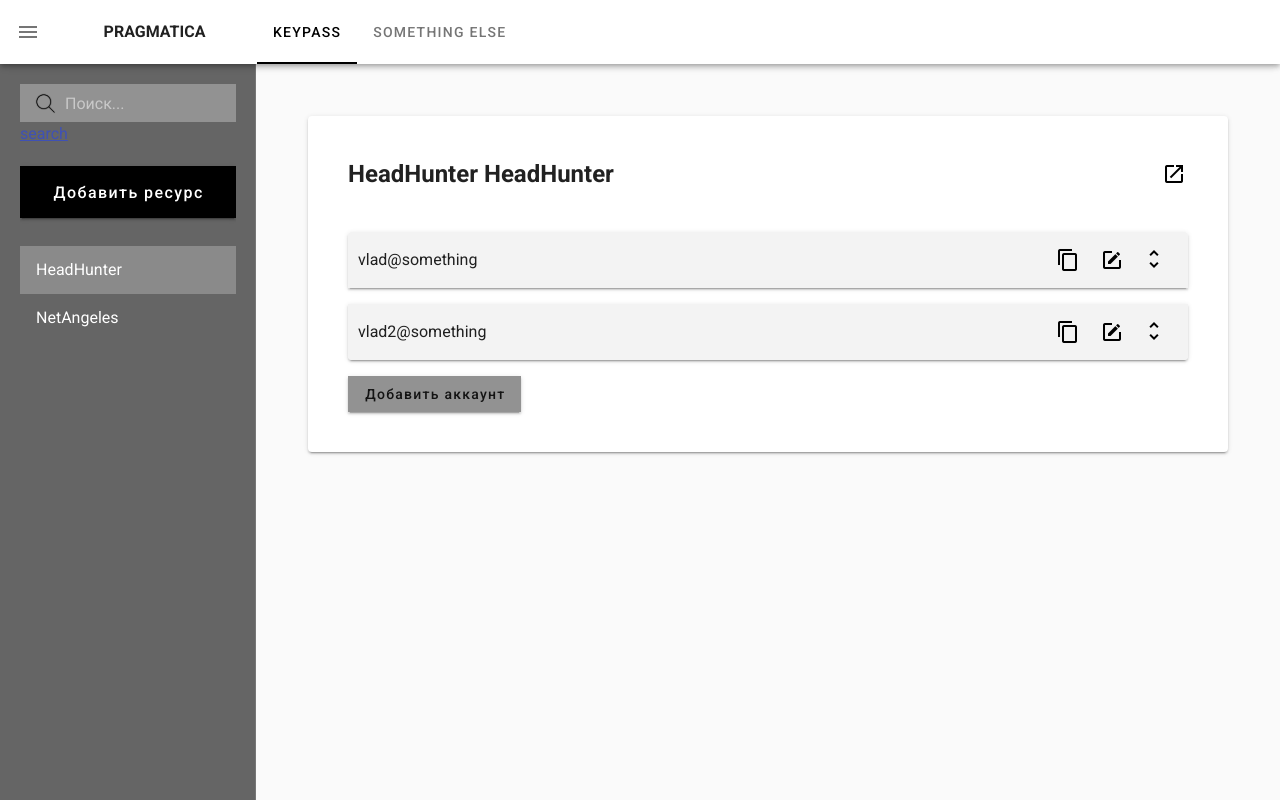
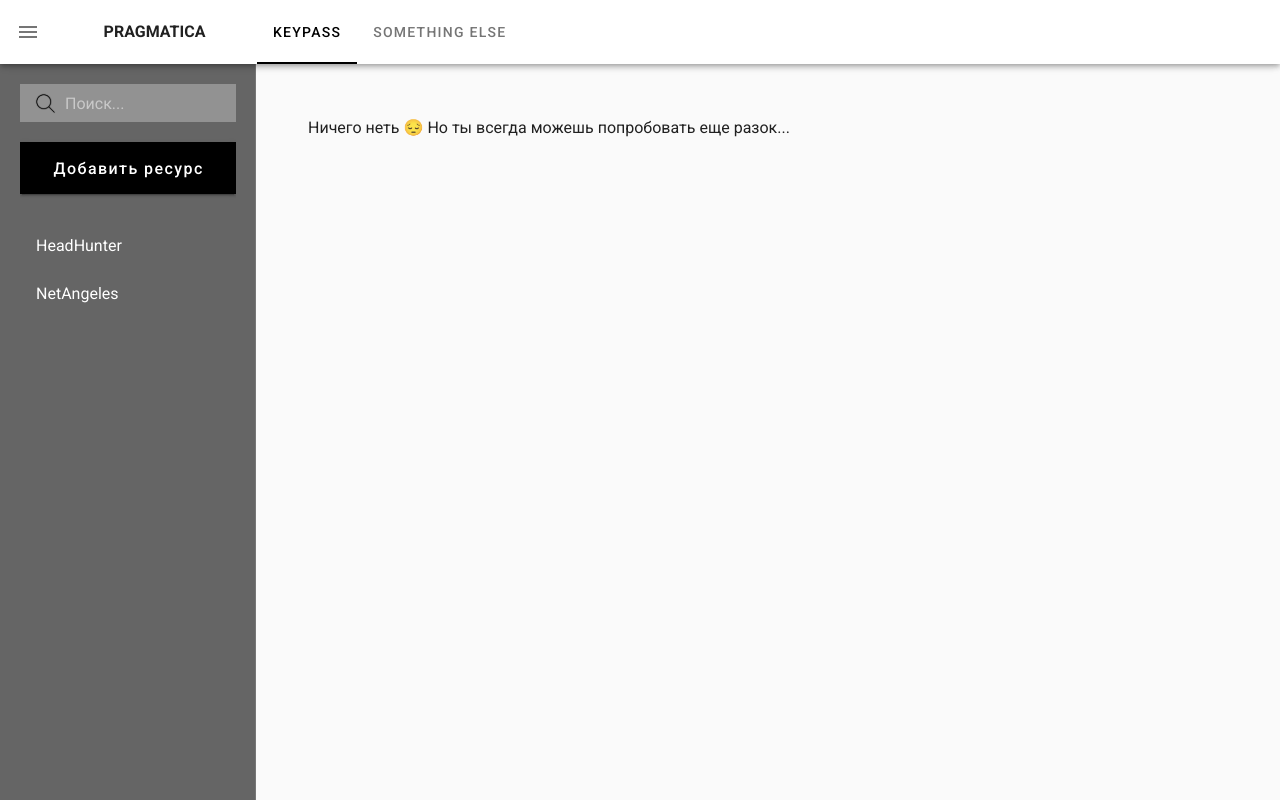
Before and after one commit to UgaraRada/forTest, a Nuxt app: page /KeyPass/HeadHunter in a window 1280 px wide. Built offline with nearby package versions, Linux system fonts and the light colour scheme.

Commit message:
finished search

```diff
--- a/components/modal/ModalAddAccaunt.vue
+++ b/components/modal/ModalAddAccaunt.vue
@@ -56,6 +56,9 @@
 <script>
 import uniqid from 'uniqid'
 export default {
+  props: {
+    group: String
+  },
   data () {
     return {
       login: '',
@@ -74,7 +77,7 @@
       const addData = {
         id: uniqid(),
         login: this.login,
-        group: this.router,
+        group: this.group,
         description: this.description,
         password: this.password
       }
--- a/components/modal/ModalAddPlatform.vue
+++ b/components/modal/ModalAddPlatform.vue
@@ -56,9 +56,9 @@
     }
   },
   computed: {
-    router () {
-      return this.$route.params.id
-    }
+    // router () {
+    //   return this.$route.params.id
+    // }
   },
 
   methods: {
--- a/components/modal/ModalEditPass.vue
+++ b/components/modal/ModalEditPass.vue
@@ -17,7 +17,7 @@
       <div class="form_fields-input-wrapper">
         <input
           id="newPass"
-          v-model="userData.password"
+          v-model="password"
           type="text"
           class="form_fields-input"
           autocomplete="off"
@@ -84,28 +84,33 @@
       return this.editUser
     },
     comparePass () {
-      return this.userData.password === this.confirmPass
+      return this.password === this.confirmPass
     }
   },
 
   methods: {
     submitForm () {
       if (this.comparePass) {
+        this.userData.password = this.password
         this.$store.commit('keyPass/editPassword', this.userData)
         this.closeModal()
-        this.confirmPass = ''
         this.errorPass = false
       } else { this.errorPass = true }
     },
     closeModal () {
       this.$emit('modalEditVisible', false)
+      this.clearFields()
     },
     createPassword () {
-      this.userData.password = this.generatorPass.generate({
+      this.password = this.generatorPass.generate({
         length: 14,
         numbers: true
       })
-      this.confirmPass = this.userData.password
+      this.confirmPass = this.password
+    },
+    clearFields () {
+      this.password = ''
+      this.confirmPass = ''
     }
   }
 }
--- a/layouts/default.vue
+++ b/layouts/default.vue
@@ -13,7 +13,7 @@
       <v-tabs
         color="black"
       >
-        <v-tab nuxt to="/KeyPass/HeadHunter">
+        <v-tab nuxt :to="keyPassLink">
           Keypass
         </v-tab>
         <v-tab nuxt to="/">
@@ -37,6 +37,11 @@
     return {
       drawer: false
     }
+  },
+  computed: {
+    keyPassLink () {
+      return this.$store.getters['keyPass/platforms'][0].to
+    }
   }
 }
 </script>
--- a/layouts/keyPass.vue
+++ b/layouts/keyPass.vue
@@ -11,14 +11,12 @@
     >
       <div class="input-search-wrapper mb-5">
         <input
+          v-model="search"
           type="text"
           class="nav-drawer_input-search"
           placeholder="Поиск..."
           @click="goToSearch"
         >
-        <nuxt-link nuxt to="/KeyPass/Search">
-          search
-        </nuxt-link>
       </div>
       <v-btn
         block
@@ -66,7 +64,7 @@
       <v-tabs
         color="black"
       >
-        <v-tab nuxt>
+        <v-tab nuxt to="/KeyPass/">
           Keypass
         </v-tab>
         <v-tab nuxt to="/">
@@ -90,12 +88,21 @@
     return {
       clipped: false,
       drawer: true,
-      modalAddPlatformVisible: false
+      modalAddPlatformVisible: false,
+      search: ''
     }
   },
   computed: {
     platforms () {
       return this.$store.getters['keyPass/platforms']
+    },
+    keyPassLink () {
+      return this.$store.getters['keyPass/platforms'][0].to
+    }
+  },
+  watch: {
+    search () {
+      this.$store.commit('keyPass/serchData', this.search)
     }
   },
   methods: {
@@ -103,7 +110,7 @@
       this.modalAddPlatformVisible = false
     },
     goToSearch () {
-      this.$router.push('/KeyPass/HeadHunter')
+      this.$router.push('/KeyPass/Search')
     }
   }
 }
--- a/pages/KeyPass/_id.vue
+++ b/pages/KeyPass/_id.vue
@@ -1,21 +1,35 @@
 <template>
-  <div>
-    <div v-if="$route.params.id === 'search'">
-      hello from search
-    </div>
-    <v-card class="ma-10 pa-10">
+  <div class="pa-10">
+    <h2 v-if="searchPage" class="mb-5">
+      Результаты поиска:
+    </h2>
+    <p v-if="!showSearchData">
+      Для поиска введите минимум {{ 3 - searchValue.length }} символ{{ 3 - searchValue.length === 1 ? '' : 'а' }}...
+    </p>
+    <p v-else-if="!Object.keys(platformsData).length">
+      Ничего неть &#128532; Но ты всегда можешь попробовать еще разок...
+    </p>
+    <div
+      v-if="showSearchData"
+      class="card-wrapper"
+    >
+      <v-card
+        v-for="(it, i) in platformsData"
+        :key="i"
+        class="pa-10 mb-5"
+      >
         <div class="card_header mb-10">
           <h2 class="mr-auto">
-          {{ $route.params.id }}
-          {{ router }}
+            {{ platformsData[i].name }}
           </h2>
           <v-btn
-          :href="platformData.link"
+            :href="platformsData[i].link"
             link
             icon
             color="black"
             class="card_header-link"
             tile
+            target="_blank"
           >
             <v-icon>
               mdi-open-in-new
@@ -26,21 +40,21 @@
           multiple
         >
           <v-expansion-panel
-          v-for="(it,i) in platformData.data"
+            v-for="(item,index) in platformsData[i].data"
             id="card_item"
-          :key="i"
+            :key="index"
             class="card_item mb-4"
           >
             <div class="card_item-header">
               <div class="mr-auto">
-              {{ it.login }}
+                {{ item.login }}
               </div>
               <v-btn
                 icon
                 color="black"
                 tile
                 class="mr-2"
-              @click="copyPassword(it.password)"
+                @click="copyPassword(item.password)"
               >
                 <v-icon>
                   mdi-content-copy
@@ -50,7 +64,7 @@
                 icon
                 color="black"
                 tile
-              @click="openEditModal(it)"
+                @click="openEditModal(item)"
               >
                 <v-icon
                   color="black"
@@ -75,18 +89,20 @@
               <p class="mt-5">
                 Описание:
               </p>
-            {{ it.description }}
+              {{ item.description }}
             </v-expansion-panel-content>
           </v-expansion-panel>
         </v-expansion-panels>
         <v-btn
+          v-if="!searchPage"
           color="#929292"
           class="button"
-        @click="modalAddAccVisible = true"
+          @click="openAddAccModal(it.name)"
         >
           Добавить аккаунт
         </v-btn>
       </v-card>
+    </div>
     <v-dialog
       v-model="modalEditVisible"
       max-width="450"
@@ -104,6 +120,7 @@
     >
       <v-card>
         <ModalAddAccaunt
+          :group="addGroup"
           @modalAddAccVisible="closeAddAccModal"
         />
       </v-card>
@@ -119,7 +136,8 @@
     return {
       modalEditVisible: false,
       modalAddAccVisible: false,
-      editUser: ''
+      editUser: '',
+      addGroup: ''
     }
   },
 
@@ -127,11 +145,46 @@
     title: 'About Page'
   },
   computed: {
-    platformData () {
-      return this.$store.state.keyPass.dataBase[this.router]
+    platformsData () {
+      if (!this.searchPage) {
+        const getArr = Object.values(this.$store.state.keyPass.dataBase)
+        return getArr.filter(it => it.id === this.$route.params.id)
+      } else {
+        const database = JSON.parse(JSON.stringify(this.$store.state.keyPass.dataBase))
+        const accounts = Object.values(database)
+          .flatMap(res => res.data)
+          .filter(account => account.login.toLowerCase().includes(this.searchValue.toLowerCase()))
+
+        for (const key in database) {
+          database[key].data = []
+        }
+        accounts.forEach(function (it) {
+          const idGroup = Object.values(database)
+            .find(item => item.name === it.group).id
+          database[idGroup].data.push(it)
+        })
+        Object.values(database).forEach((it) => {
+          if (it.data.length === 0) { delete database[`${it.id}`] }
+        })
+        return database
+      }
+    },
+    searchPage () {
+      return this.router === 'Search'
+    },
+    searchValue () {
+      return this.$store.state.keyPass.searchData
     },
     router () {
       return this.$route.params.id
+    },
+    state () {
+      return this.$store.state.keyPass
+    },
+    showSearchData () {
+      return !this.searchPage
+        ? true
+        : this.searchValue.length > 2
     }
   },
   methods: {
@@ -147,6 +200,10 @@
     openEditModal (it) {
       this.modalEditVisible = true
       this.editUser = JSON.parse(JSON.stringify(it))
+    },
+    openAddAccModal (it) {
+      this.modalAddAccVisible = true
+      this.addGroup = it
     }
   }
 
--- a/pages/KeyPass/index.vue
+++ b/pages/KeyPass/index.vue
@@ -1,16 +1,3 @@
 <template>
-  <div>
-    <a href="#" @click.prevent="testRouter">testRouter</a>
-  </div>
+  <div>hi</div>
 </template>
-
-<script>
-
-export default {
-  methods: {
-    testRouter () {
-      this.$router.push('/KeyPass/ad')
-    }
-  }
-}
-</script>
--- a/store/keyPass.js
+++ b/store/keyPass.js
@@ -1,6 +1,6 @@
 export const state = () => ({
   dataBase: {
-    HeadHunter: {
+    id1: {
       id: 'id1',
       name: 'HeadHunter',
       link: 'https://hh.ru',
@@ -21,7 +21,7 @@
         }
       ]
     },
-    NetAngeles: {
+    id2: {
       id: 'id2',
       name: 'NetAngeles',
       link: 'https://NetANgels.ru',
@@ -42,8 +42,8 @@
         }
       ]
     }
-
-  }
+  },
+  searchData: ''
 })
 
 export const getters = {
@@ -51,7 +51,7 @@
     const arr = []
     for (const key in state.dataBase) {
       arr.push({
-        title: key,
+        title: state.dataBase[key].name,
         to: `/KeyPass/${key}`
       })
     }
@@ -61,17 +61,24 @@
 
 export const mutations = {
   editPassword (state, user) {
-    state.dataBase[user.group].data.forEach((it) => {
+    const idGroup = Object.values(state.dataBase)
+      .find(it => it.name === user.group).id
+    state.dataBase[idGroup].data.forEach((it) => {
       if (it.id === user.id) { it.password = user.password }
     })
   },
   addAccount (state, addData) {
-    state.dataBase[addData.group].data.push(addData)
+    const idGroup = Object.values(state.dataBase)
+      .find(it => it.name === addData.group).id
+    state.dataBase[idGroup].data.push(addData)
   },
   addPlatform (state, addData) {
     state.dataBase = {
       ...state.dataBase,
-      [addData.name]: addData
+      [addData.id]: addData
     }
+  },
+  serchData (state, input) {
+    state.searchData = input
   }
 }
```
Lines whose indentation alone changed are shown as unchanged.
